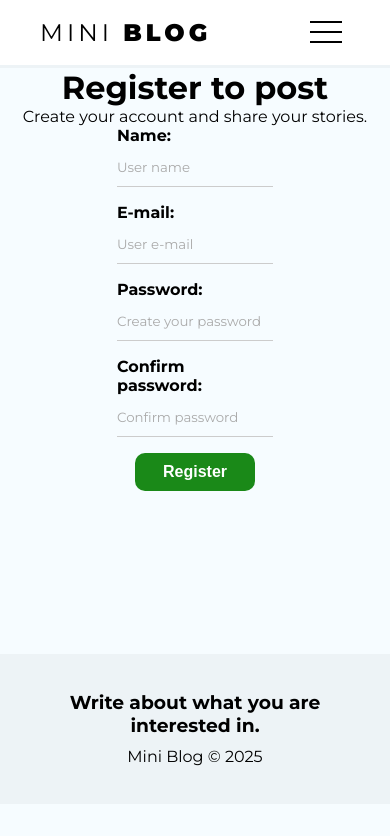
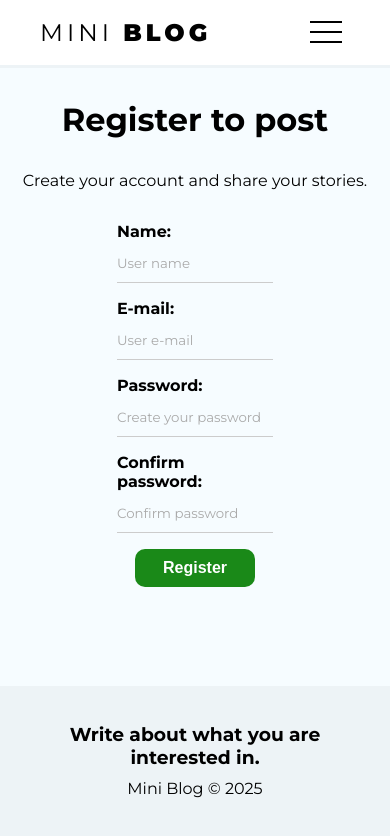
Before and after one commit to wandergale/MiniBlog-react, a React (Create React App) app: page /register in a window 390 px wide. Shown: the top 836 px of the page. Built offline with nearby package versions, Linux system fonts and the light colour scheme; no server answers.

Commit message:
responsive register

```diff
--- a/src/pages/Register/Register.js
+++ b/src/pages/Register/Register.js
@@ -40,7 +40,7 @@ const Register = () => {
 
   return (
     <div className={styles.register}>
-      <h1>Register to post</h1>
+      <h2>Register to post</h2>
       <p>Create your account and share your stories.</p>
       <form onSubmit={handleSubmit}>
         <label>
--- a/src/pages/Register/Register.module.css
+++ b/src/pages/Register/Register.module.css
@@ -5,3 +5,14 @@
 .register a {
   color: #aaa;
 }
+
+@media (max-width: 750px) {
+  .register h2 {
+    font-size: 2em;
+    margin: 1em 0 1em 0;
+  }
+
+  .register p {
+    margin: 0 1em 2em 1em;
+  }
+}
```
